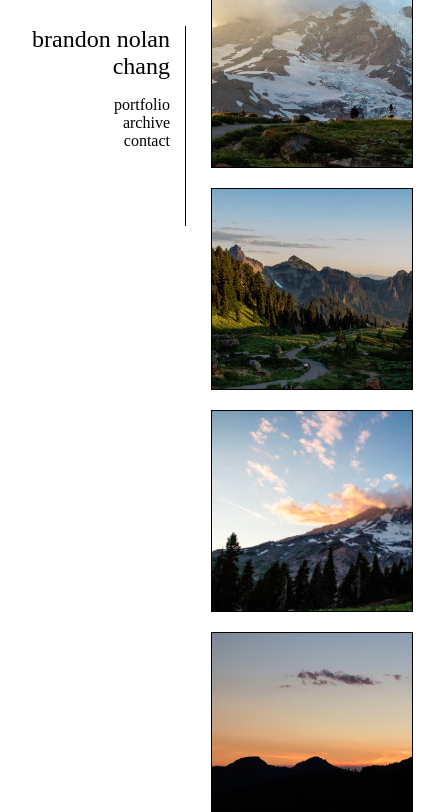
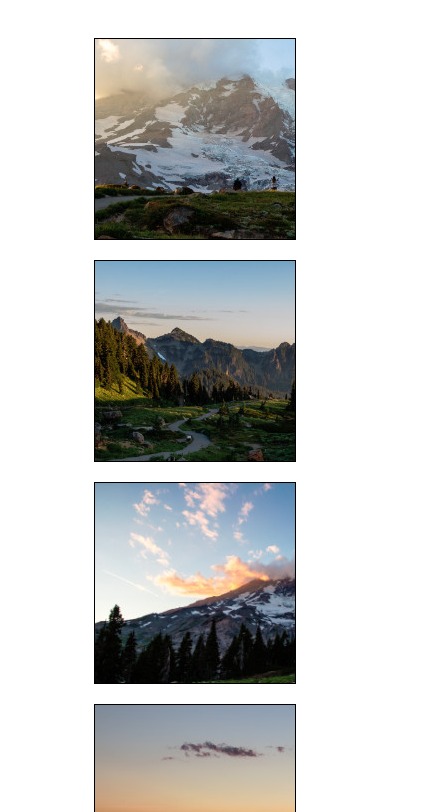
Before and after one commit to tkchang9/bnc-photography, a plain HTML site: page index.html in a window 390 px wide. Shown: the part 94-906 px from the top of the page, 423 px wide, since content can reach past the window. Drawn offline with Linux system fonts and the light colour scheme.

Commit message:
responsive design
changed layout for smaller device screens

```diff
--- a/index.css
+++ b/index.css
@@ -3,20 +3,17 @@ html {
 }
 
 body {
-  display: flex;
   padding: 20px;
   margin: 0;
 }
 
 #leftBar {
+  position: fixed;
   border-right: 1px solid black;
+  padding-right: 15px;
   text-align: right;
-  padding-right: 15px;
   margin-top: 100px;
-  /* use to maintain width w/ flex*/
-  flex-basis: 150px;
-  flex-grow: 0;
-  flex-shrink: 0;
+  width: 150px;
   height: 200px;
   opacity: 1;
 }
@@ -43,7 +40,7 @@ body {
   use to change spacing in cross-axis*/
   align-content: flex-start;
   margin-top: 30px;
-  margin-left: 15px;
+  margin-left: 180px;
   opacity: 0;
 }
 .cImage {
@@ -70,3 +67,33 @@ body {
 .text {
   margin: 10px;
 }
+
+@media screen and (max-width: 682px) {
+  #leftBar {
+    position: relative;
+    text-align: center;
+    padding-right: none;
+    border-right: none;
+    margin-top: 0;
+    width: 100%;
+    height: auto;
+  }
+  #leftBar #titleL {
+    font-size: 2em;
+    border-bottom: 1px solid black;
+  }
+  #leftBar li {
+    display: inline;
+    padding-left: 10px;
+    padding-right: 10px;
+    border-right: 1px solid black;
+  }
+  #leftBar li:last-child {
+    border-right: none;
+  }
+
+  #rightContent {
+    justify-content: center;
+    margin-left: 0;
+  }
+}
```
